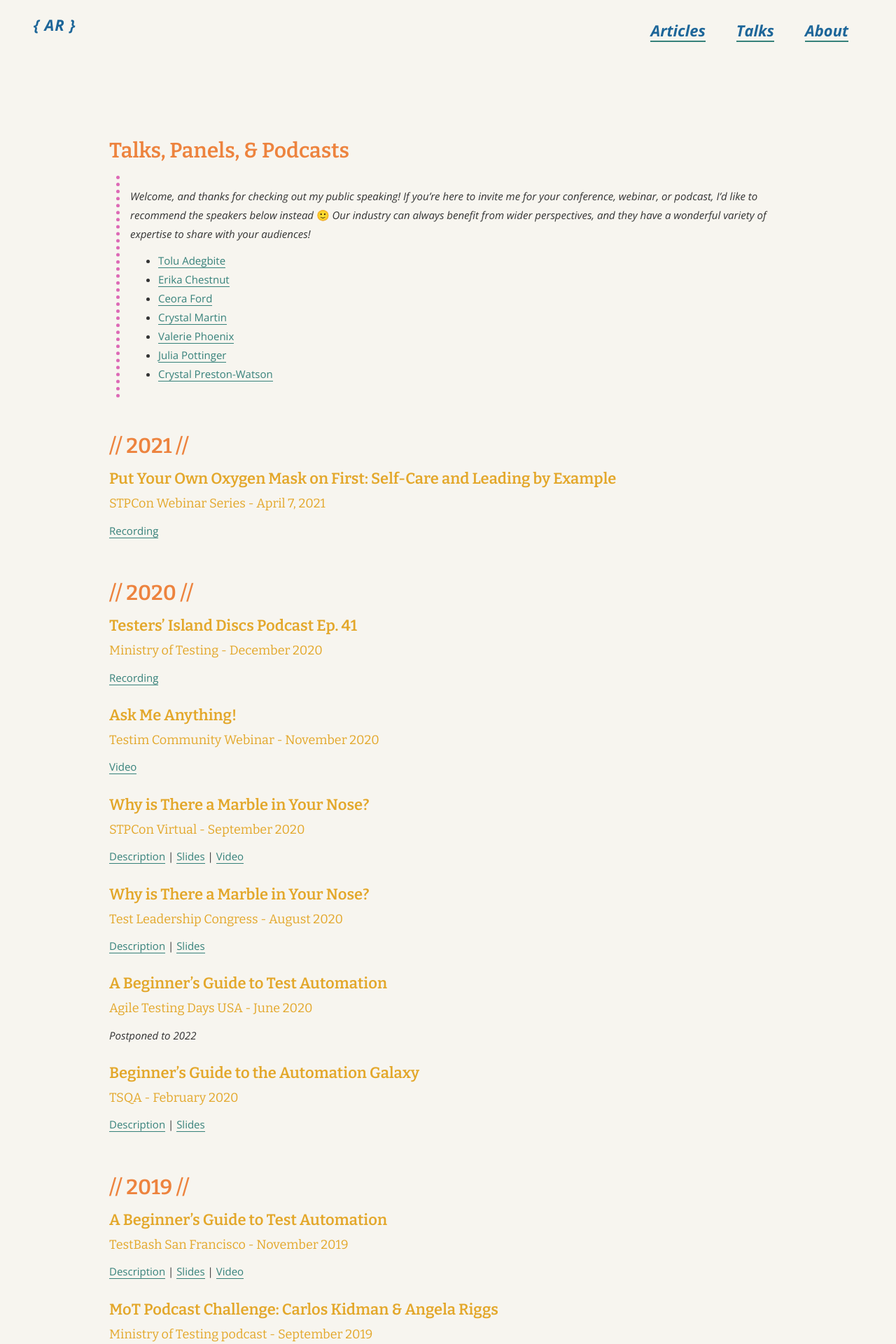
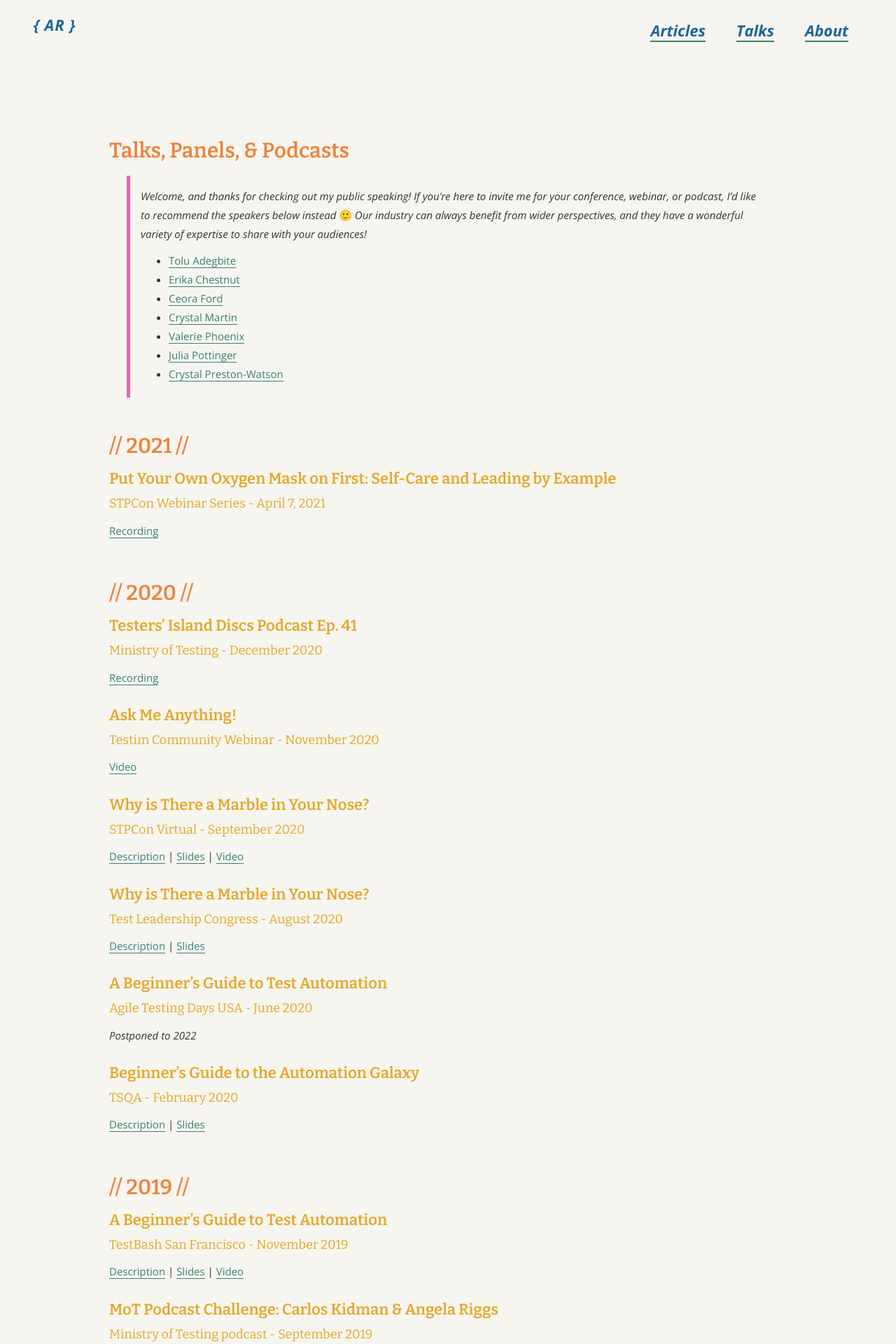
Before and after one commit to angelariggs/angelariggs.github.io, a Jekyll site: the page built from talks.md, in a window 1280 px wide. Shown: the top 1920 px of the page at 70% size. Built offline with Jekyll 4.4.1, drawn with Linux system fonts in a browser that asks for light colours.

Commit message:
added an emphasis block for blogs

```diff
--- a/_sass/_base.scss
+++ b/_sass/_base.scss
@@ -132,7 +132,7 @@
 }
 
 blockquote {
-  border-left: 5px dotted $accent-color;
-  margin: 1em 10px;
+  border-left: 5px solid $accent-color;
+  margin: 1em 25px;
   padding: 0.3em 15px;
 }
--- a/_sass/_blog.scss
+++ b/_sass/_blog.scss
@@ -81,3 +81,17 @@
 #disqus_thread {
   font-family: $sans-serif;
 }
+
+.emphasis-block {
+  background-color: #DD69B650;
+  /*accent color hex value w/opacity*/
+  margin: 1em 25px;
+  padding: 0.3em 15px;
+  p {
+    font-family: $sans-serif;
+    font-size: 15px;
+    line-height: 1.8;
+    color: $text;
+    font-style: italic;
+  }
+}
```
